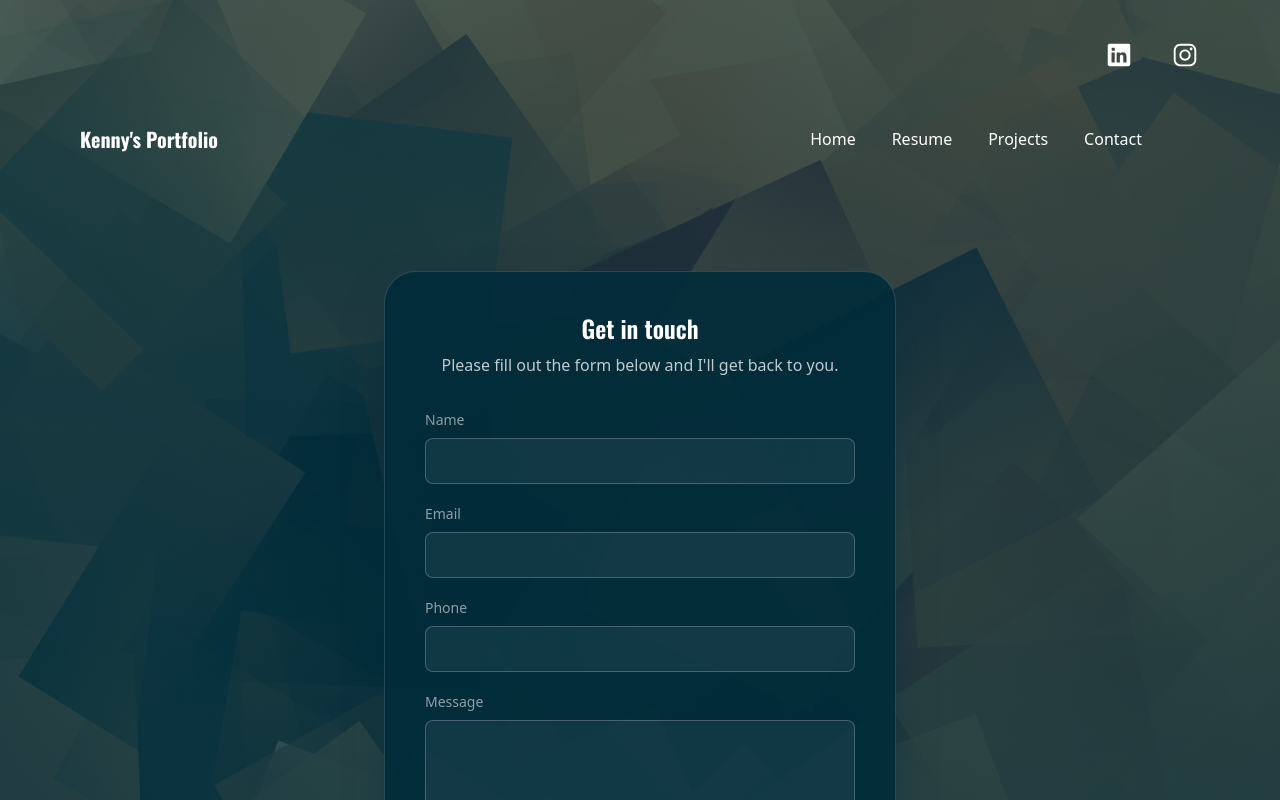
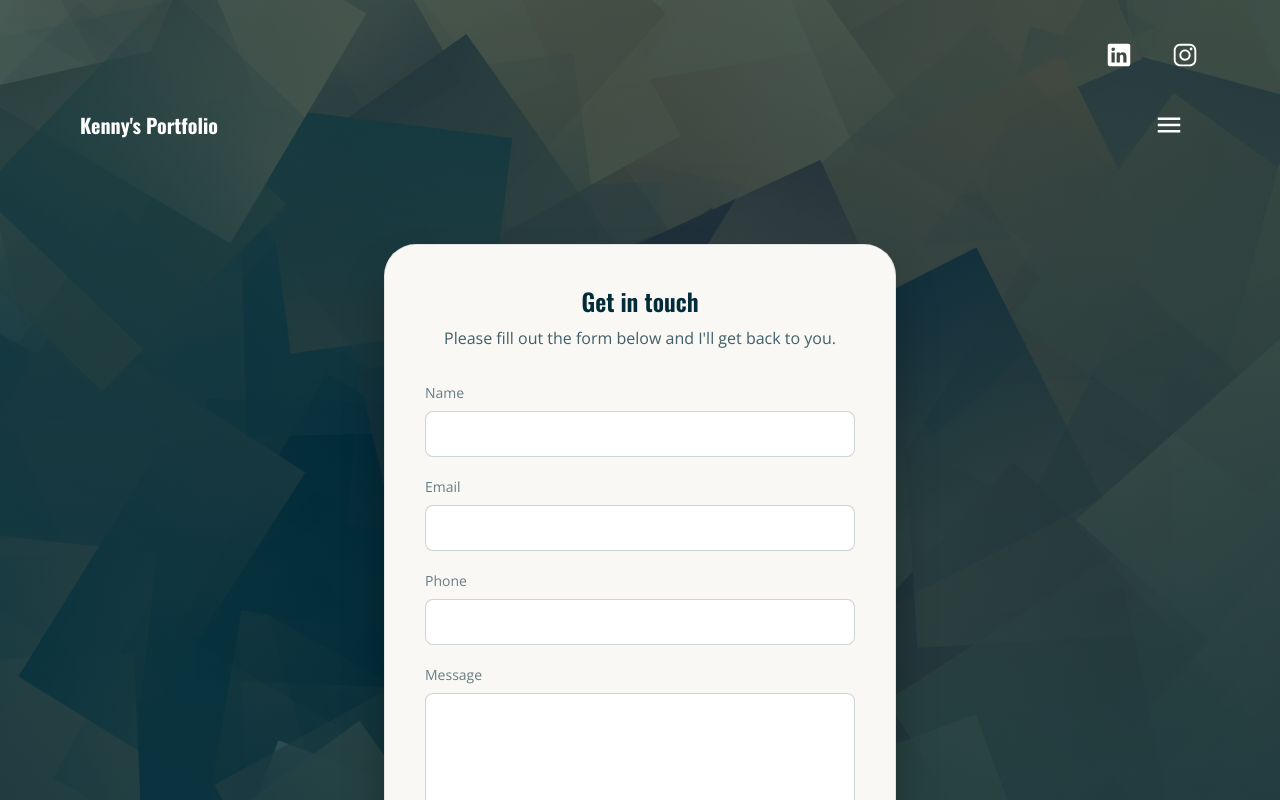
Before and after one commit to Kbbryant55/My-Portfolio, a Next.js app: page /contact in a window 1280 px wide. Shown: the top 800 px of the page. Built offline with nearby package versions, Linux system fonts and the light colour scheme.

Commit message:
Changed contact form to be offwhite

```diff
--- a/src/components/Header.tsx
+++ b/src/components/Header.tsx
@@ -1,50 +1,47 @@
-import React, { useState, useEffect } from "react";
+import React, { useState } from "react";
 import Link from "next/link";
+import { useRouter } from "next/router";
 import { IoLogoInstagram, IoLogoLinkedin, IoMdMenu } from "react-icons/io";
 
 interface NavMenuItemProps {
   text: string;
   url: string;
+  onNavigate?: () => void;
 }
 
-const NavMenuItem = ({ text, url }: NavMenuItemProps) => (
+const NavMenuItem = ({ text, url, onNavigate }: NavMenuItemProps) => {
+  const router = useRouter();
+  const isActive = router.pathname === url;
+
+  return (
     <Link
       className="flex flex-col items-center pb-[13px] cursor-pointer text-ink no-underline group"
       href={url}
+      onClick={onNavigate}
     >
-    <div className="py-[25px] px-[18px] pb-2 group-hover:text-light transition-colors duration-200">
+      <div
+        className={`py-[25px] px-[18px] pb-2 transition-colors duration-200 ${
+          isActive ? "text-light" : "group-hover:text-light"
+        }`}
+      >
         {text}
       </div>
-    <div className="bg-light h-[3px] w-0 transition-all duration-300 ease-in-out group-hover:w-full" />
+      <div
+        className={`bg-light h-[3px] transition-all duration-300 ease-in-out ${
+          isActive ? "w-full" : "w-0 group-hover:w-full"
+        }`}
+      />
     </Link>
   );
+};
 
 const Header = () => {
   const [navBarOpen, setNavBarOpen] = useState(false);
-  const [width, setWidth] = useState(0);
-  const [mounted, setMounted] = useState(false);
-  const breakpoint = 970;
 
-  useEffect(() => {
-    setMounted(true);
-    setWidth(window.innerWidth);
-    const handleWindowResize = () => setWidth(window.innerWidth);
-    window.addEventListener("resize", handleWindowResize);
-    return () => window.removeEventListener("resize", handleWindowResize);
-  }, []);
-
-  useEffect(() => {
-    if (width > breakpoint) setNavBarOpen(false);
-  }, [width]);
-
-  if (!mounted) {
-    return (
-      <header className="h-[7.5rem]" aria-hidden />
-    );
-  }
+  const closeMenu = () => setNavBarOpen(false);
 
   return (
-    <header>
+    <header className="relative z-50 w-full overflow-visible">
       <div className="flex justify-end px-20 pt-10 phone:px-5">
         <div className="flex flex-row gap-4 w-[6rem] justify-between">
           <a
@@ -73,43 +70,50 @@ const Header = () => {
       </div>
 
       <div className="flex flex-row justify-between items-center px-20 phone:px-5">
-        <p className="font-display font-bold text-xl cursor-pointer hover:text-light transition-colors duration-200">
-          <Link href="/">Kenny&apos;s Portfolio</Link>
+        <p className="font-display font-bold text-xl text-ink">
+          <Link href="/" className="hover:text-light transition-colors duration-200">
+            Kenny&apos;s Portfolio
+          </Link>
         </p>
-        <nav className="flex px-10 phone:px-2 text-ink p-8 items-center justify-end w-1/3">
-          {width < breakpoint ? (
+
+        {/* Desktop nav — hidden below 970px via CSS, no JS width check */}
+        <nav className="hidden min-[971px]:flex px-10 text-ink p-8 items-center justify-end w-1/3">
+          <NavMenuItem text="Home" url="/" />
+          <NavMenuItem text="Resume" url="/resume" />
+          <NavMenuItem text="Projects" url="/projects" />
+          <NavMenuItem text="Contact" url="/contact" />
+        </nav>
+
+        {/* Mobile menu button */}
+        <div className="flex min-[971px]:hidden px-2 p-8 items-center justify-end text-ink relative z-50">
           <button
             type="button"
-              aria-label="Toggle menu"
+            aria-label={navBarOpen ? "Close menu" : "Open menu"}
             aria-expanded={navBarOpen}
-              onClick={() => setNavBarOpen(!navBarOpen)}
-              className="transition-transform duration-200 motion-safe:active:scale-95"
+            aria-controls="mobile-nav"
+            onClick={() => setNavBarOpen((open) => !open)}
+            className="btn-icon"
           >
             <IoMdMenu
               size={30}
               className={`transition-transform duration-300 ${navBarOpen ? "rotate-90" : ""}`}
             />
           </button>
-          ) : (
-            <>
-              <NavMenuItem text="Home" url="/" />
-              <NavMenuItem text="Resume" url="/resume" />
-              <NavMenuItem text="Projects" url="/projects" />
-              <NavMenuItem text="Contact" url="/contact" />
-            </>
-          )}
-        </nav>
+        </div>
       </div>
 
       {navBarOpen && (
-        <div className="bg-surface-form border-t border-line w-full flex flex-col items-center motion-safe:animate-slide-down">
-          <div className="w-full">
-            <NavMenuItem text="Home" url="/" />
-            <NavMenuItem text="Resume" url="/resume" />
-            <NavMenuItem text="Projects" url="/projects" />
-            <NavMenuItem text="Contact" url="/contact" />
+        <nav
+          id="mobile-nav"
+          className="min-[971px]:hidden w-full border-t border-line bg-surface-form shadow-elevated"
+        >
+          <div className="w-full flex flex-col items-center py-2">
+            <NavMenuItem text="Home" url="/" onNavigate={closeMenu} />
+            <NavMenuItem text="Resume" url="/resume" onNavigate={closeMenu} />
+            <NavMenuItem text="Projects" url="/projects" onNavigate={closeMenu} />
+            <NavMenuItem text="Contact" url="/contact" onNavigate={closeMenu} />
           </div>
-        </div>
+        </nav>
       )}
     </header>
   );
--- a/src/lib/fonts.ts
+++ b/src/lib/fonts.ts
@@ -4,10 +4,12 @@ export const oswald = Oswald({
   subsets: ["latin"],
   variable: "--font-display",
   display: "swap",
+  weight: ["400", "500", "600", "700"],
 });
 
 export const openSans = Open_Sans({
   subsets: ["latin"],
   variable: "--font-body",
   display: "swap",
+  weight: ["400", "500", "600", "700"],
 });
--- a/src/pages/_app.tsx
+++ b/src/pages/_app.tsx
@@ -1,13 +1,10 @@
 import "@/styles/globals.scss";
 import type { AppProps } from "next/app";
 import Layout from "../components/Layout";
-import { oswald, openSans } from "@/lib/fonts";
 
 export default function App({ Component, pageProps }: AppProps) {
   return (
-    <div
-      className={`${oswald.variable} ${openSans.variable} relative min-h-screen bg-mosaic bg-cover bg-fixed bg-center`}
-    >
+    <div className="relative min-h-screen bg-mosaic bg-cover bg-fixed bg-center">
       {/* Scrim improves text contrast over mosaic texture */}
       <div className="absolute inset-0 bg-scrim pointer-events-none" aria-hidden />
       <div className="relative z-10">
--- a/src/pages/_document.tsx
+++ b/src/pages/_document.tsx
@@ -1,13 +1,14 @@
-import { Html, Head, Main, NextScript } from 'next/document'
+import { Html, Head, Main, NextScript } from "next/document";
+import { oswald, openSans } from "@/lib/fonts";
 
 export default function Document() {
   return (
-    <Html lang="en">
+    <Html lang="en" className={`${openSans.variable} ${oswald.variable}`}>
       <Head />
-      <body>
+      <body className={openSans.className}>
         <Main />
         <NextScript />
       </body>
     </Html>
-  )
+  );
 }
--- a/src/pages/contact.tsx
+++ b/src/pages/contact.tsx
@@ -87,7 +87,7 @@ const Contact = () => {
 
   return (
     <main className="page-shell">
-      <div className="surface-form w-full max-w-lg p-10 phone:p-6">
+      <div className="contact-panel w-full max-w-lg p-10 phone:p-6">
         {isSubmitted ? (
           <div className="flex flex-col items-center text-center py-8 motion-safe:animate-scale-in">
             <div className="w-14 h-14 rounded-full bg-primary flex items-center justify-center mb-5 ring-4 ring-light/30 motion-safe:animate-scale-in">
--- a/src/styles/globals.scss
+++ b/src/styles/globals.scss
@@ -11,6 +11,7 @@
 
   --color-surface-card: #bc6a43;
   --color-surface-form: rgba(2, 44, 58, 0.92);
+  --color-surface-contact: #faf8f5;
   --color-surface-input: rgba(255, 255, 255, 0.06);
 
   --color-ink: #ffffff;
@@ -93,6 +94,36 @@
     @apply bg-surface-form rounded-form shadow-form border border-line;
   }
 
+  /* Contact page — off-white panel */
+  .contact-panel {
+    @apply bg-surface-contact rounded-form shadow-elevated border border-dark/10 text-dark;
+  }
+
+  .contact-panel h2,
+  .contact-panel h3 {
+    @apply text-dark;
+  }
+
+  .contact-panel .text-body {
+    @apply text-dark/75;
+  }
+
+  .contact-panel .text-meta {
+    @apply text-dark/60;
+  }
+
+  .contact-panel .input-field {
+    @apply bg-white border-dark/20 text-dark placeholder:text-dark/40;
+  }
+
+  .contact-panel .input-field:focus {
+    @apply ring-2 ring-primary/40 border-primary/50 bg-white;
+  }
+
+  .contact-panel .btn-primary:focus-visible {
+    @apply ring-offset-surface-contact;
+  }
+
   .input-field {
     @apply w-full rounded-input bg-surface-input border border-line-field text-ink placeholder:text-ink-subtle px-3 py-2.5 outline-none transition-shadow duration-200;
   }
@@ -125,6 +156,18 @@
     @apply outline-none ring-2 ring-light/50 ring-offset-2 ring-offset-dark;
   }
 
+  .btn-icon {
+    @apply inline-flex items-center justify-center p-2 bg-transparent border-0 cursor-pointer text-ink;
+  }
+
+  .btn-icon:hover {
+    @apply text-light;
+  }
+
+  .btn-icon:focus-visible {
+    @apply outline-none ring-2 ring-light/50 rounded-input;
+  }
+
   .hero-title {
     @apply font-display text-5xl phone:text-4xl font-bold tracking-tight text-ink;
   }
@@ -155,9 +198,17 @@
     @apply flex flex-col items-center min-h-screen px-6 py-16 phone:px-5 phone:py-10;
   }
 
-  /* Staggered entrance — invisible only when animating; visible if reduced motion */
+  /* Staggered entrance — keyframes handle opacity; `both` holds 0% state during delay */
   .animate-enter {
-    @apply motion-safe:opacity-0 motion-safe:animate-fade-in-up;
+    @apply motion-safe:animate-fade-in-up;
+  }
+
+  @media (prefers-reduced-motion: reduce) {
+    .animate-enter {
+      animation: none;
+      opacity: 1;
+      transform: none;
+    }
   }
 
   .animate-enter-delay-1 {
--- a/src/styles/tokens.js
+++ b/src/styles/tokens.js
@@ -14,6 +14,7 @@ const tokens = {
       card: "#BC6A43",
       "card-hover": "#896147",
       form: "rgba(2, 44, 58, 0.92)",
+      contact: "#FAF8F5",
       input: "rgba(255, 255, 255, 0.06)",
     },
 
--- a/tailwind.config.js
+++ b/tailwind.config.js
@@ -72,10 +72,10 @@ module.exports = {
         },
       },
       animation: {
-        "fade-in-up": "fade-in-up 0.65s ease-out forwards",
-        "scale-in": "scale-in 0.45s ease-out forwards",
-        "slide-down": "slide-down 0.28s ease-out forwards",
-        "check-draw": "check-draw 0.4s ease-out 0.2s forwards",
+        "fade-in-up": "fade-in-up 0.65s ease-out both",
+        "scale-in": "scale-in 0.45s ease-out both",
+        "slide-down": "slide-down 0.28s ease-out both",
+        "check-draw": "check-draw 0.4s ease-out 0.2s both",
       },
     },
   },
```
Lines whose indentation alone changed are shown as unchanged.
